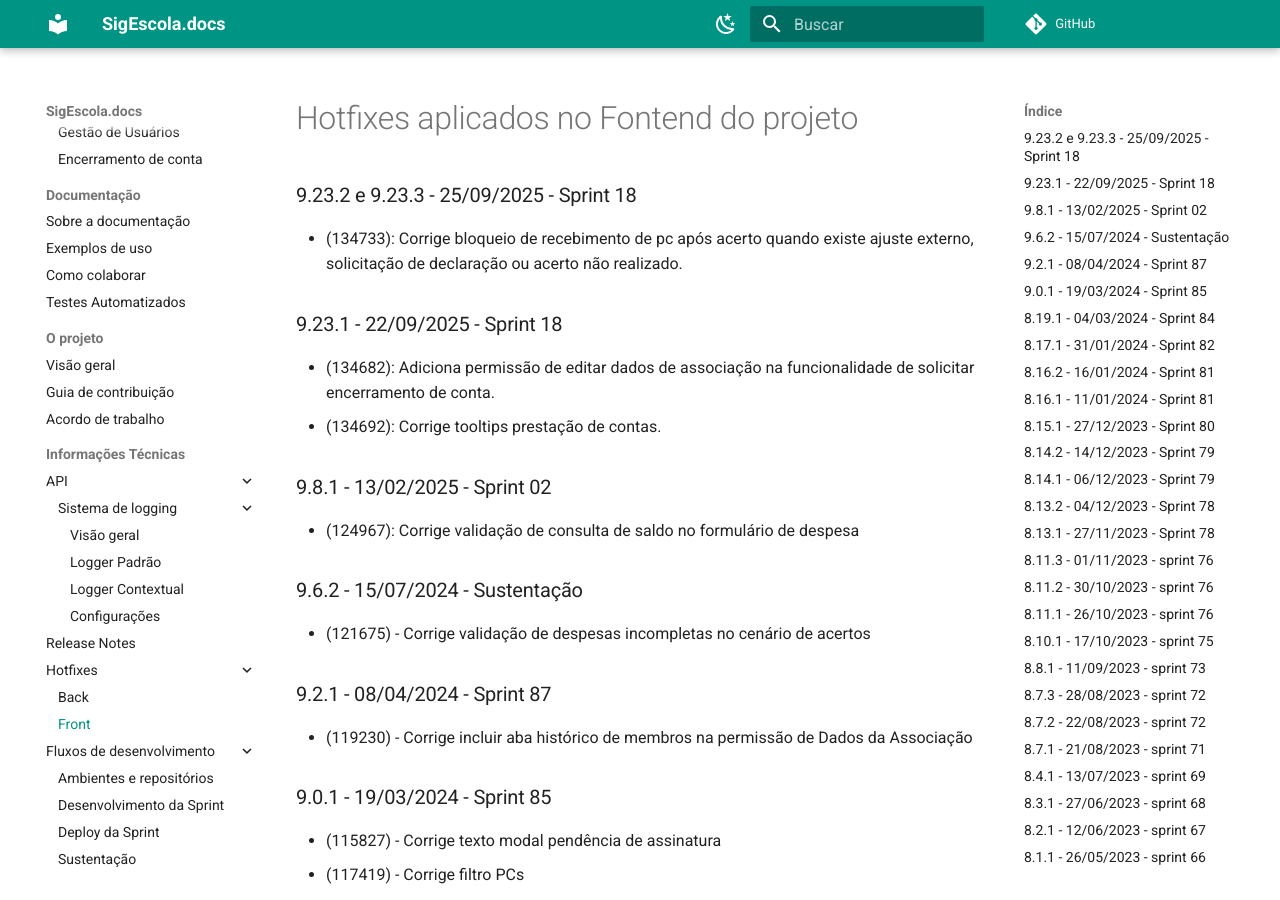
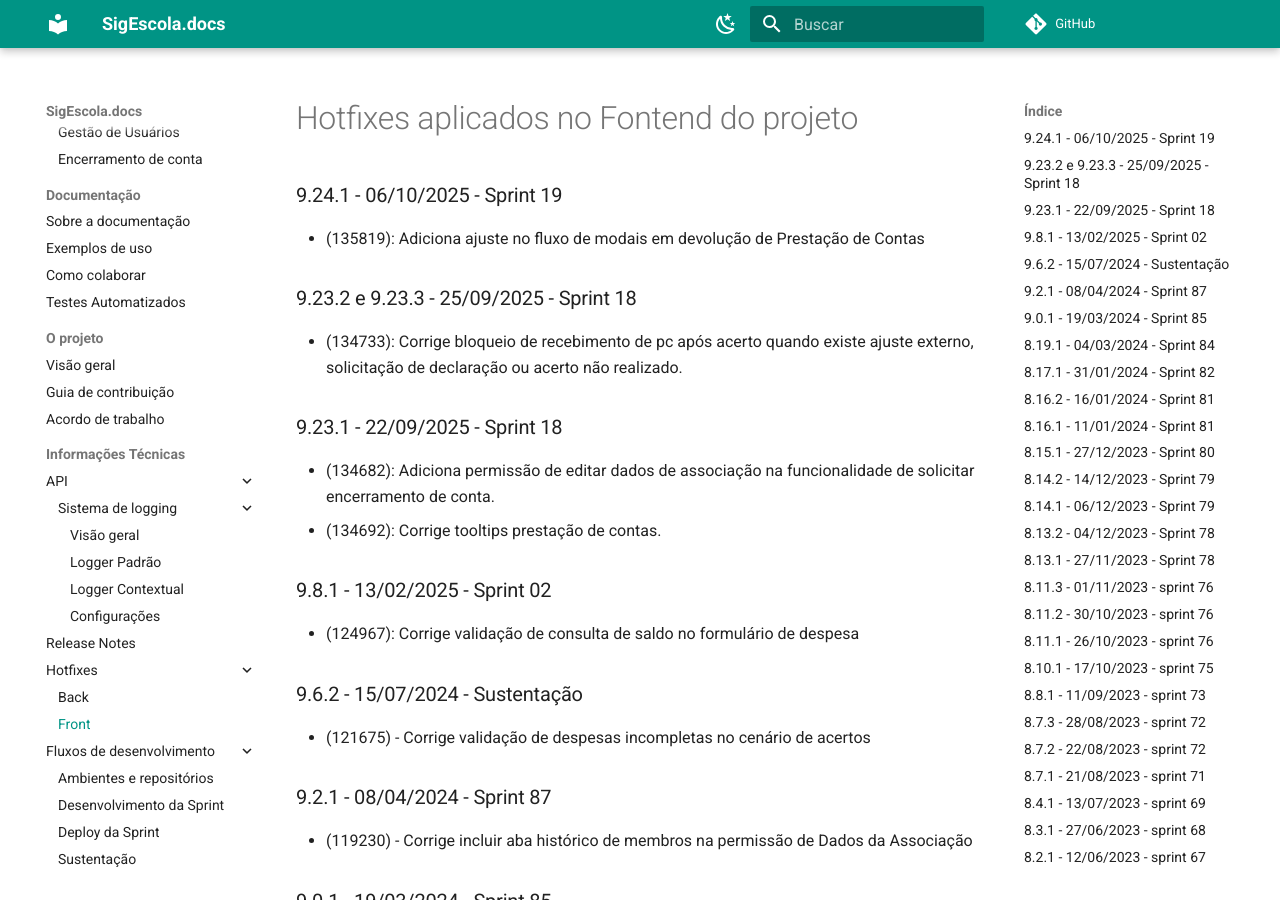
Before and after one commit to prefeiturasp/SME-PTRF-Docs, an MkDocs documentation site: the page built from docs/projeto/hotfixes_front.md, in a window 1280 px wide and 900 px high. Built offline with MkDocs 1.6.1 and Material for MkDocs 9.7.7, drawn with Linux system fonts in a browser that asks for light colours; comment, search, counter and statistics services are not loaded.

Commit message:
Update hotfixes_front.md

```diff
--- a/docs/projeto/hotfixes_front.md
+++ b/docs/projeto/hotfixes_front.md
@@ -1,4 +1,7 @@
 # Hotfixes aplicados no Fontend do projeto
+
+### 9.24.1 - 06/10/2025 - Sprint 19
+* (135819): Adiciona ajuste no fluxo de modais em devolução de Prestação de Contas
 
 ### 9.23.2 e 9.23.3 - 25/09/2025 - Sprint 18
 * (134733): Corrige bloqueio de recebimento de pc após acerto quando existe ajuste externo, solicitação de declaração ou acerto não realizado.
```
